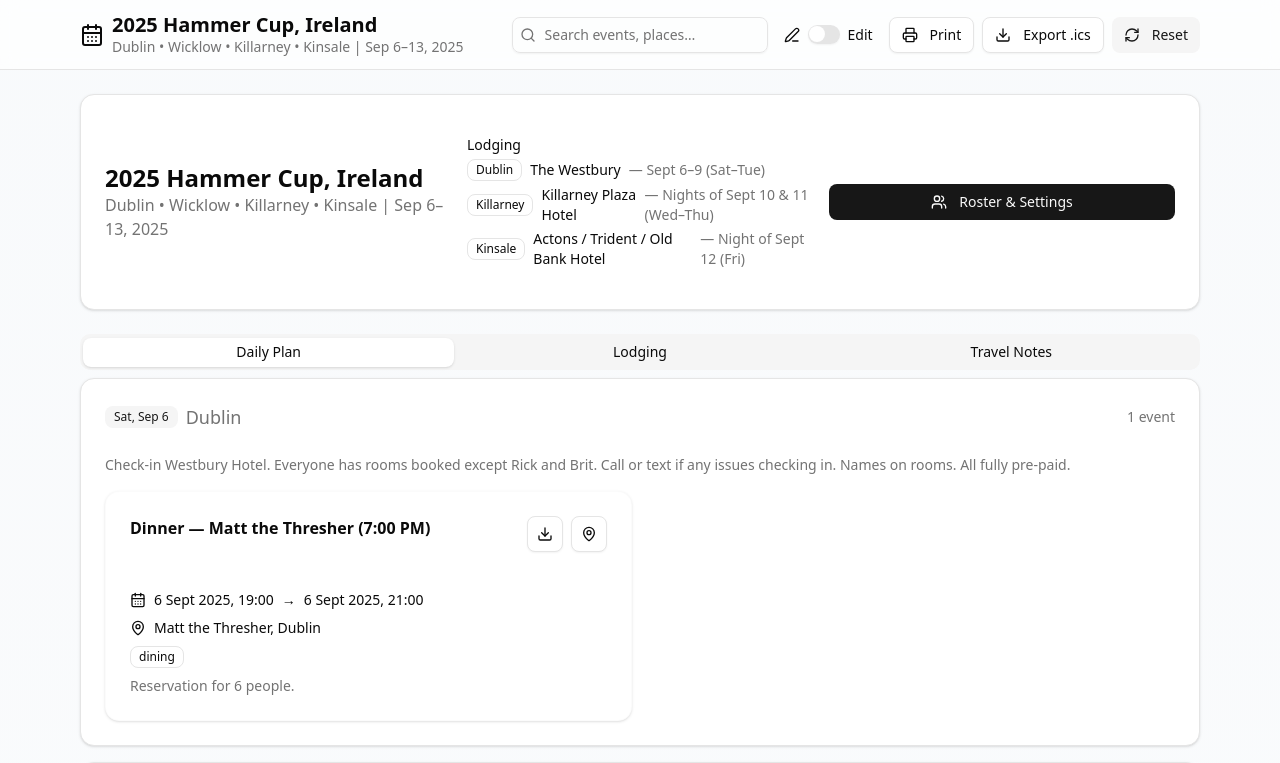
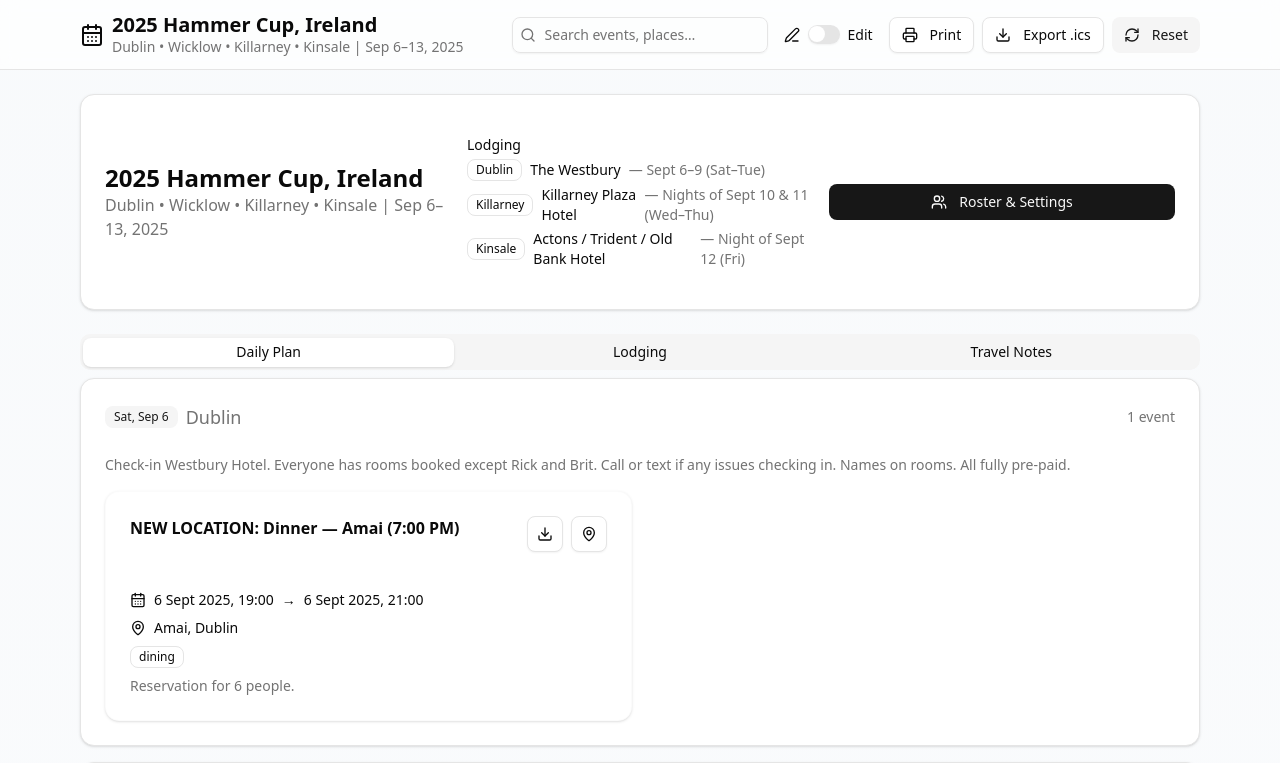
Before and after one commit to david-c-levin/golf-itinerary, a Next.js app: page / in a window 1280 px wide. Shown: the top 763 px of the page. Built offline with nearby package versions, Linux system fonts and the light colour scheme.

Commit message:
Update page.tsx

```diff
--- a/src/app/page.tsx
+++ b/src/app/page.tsx
@@ -211,12 +211,12 @@ const seedData: Itinerary = {
       events: [
         {
           id: "sat6-dinner",
-          title: "Dinner — Matt the Thresher (7:00 PM)",
-          location: "Matt the Thresher, Dublin",
+          title: "NEW LOCATION: Dinner — Amai (7:00 PM)",
+          location: "Amai, Dublin",
           start: "2025-09-06T18:00:00Z",
           end: "2025-09-06T20:00:00Z",
           notes: "Reservation for 6 people.",
-          mapQuery: "Matt the Thresher Dublin",
+          mapQuery: "Amai, Dublin",
           tags: ["dining"],
         },
       ],
```
